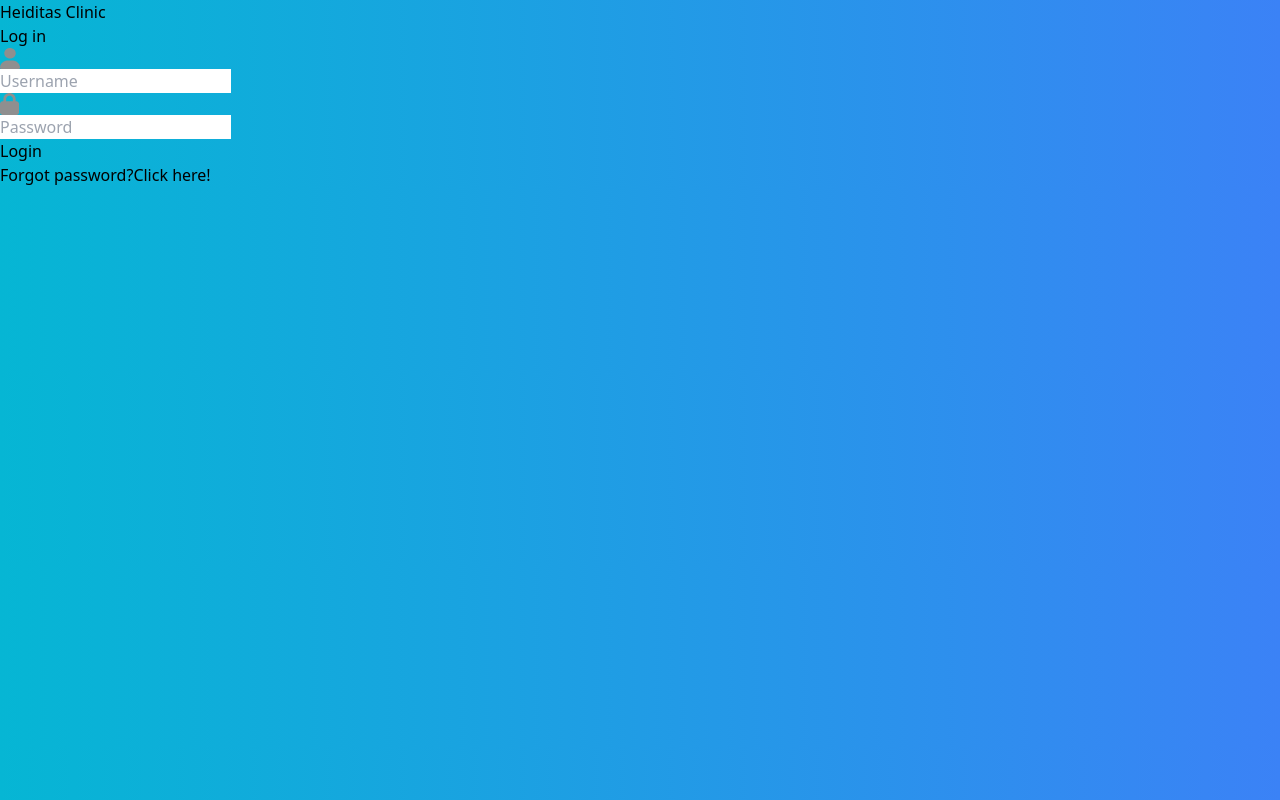
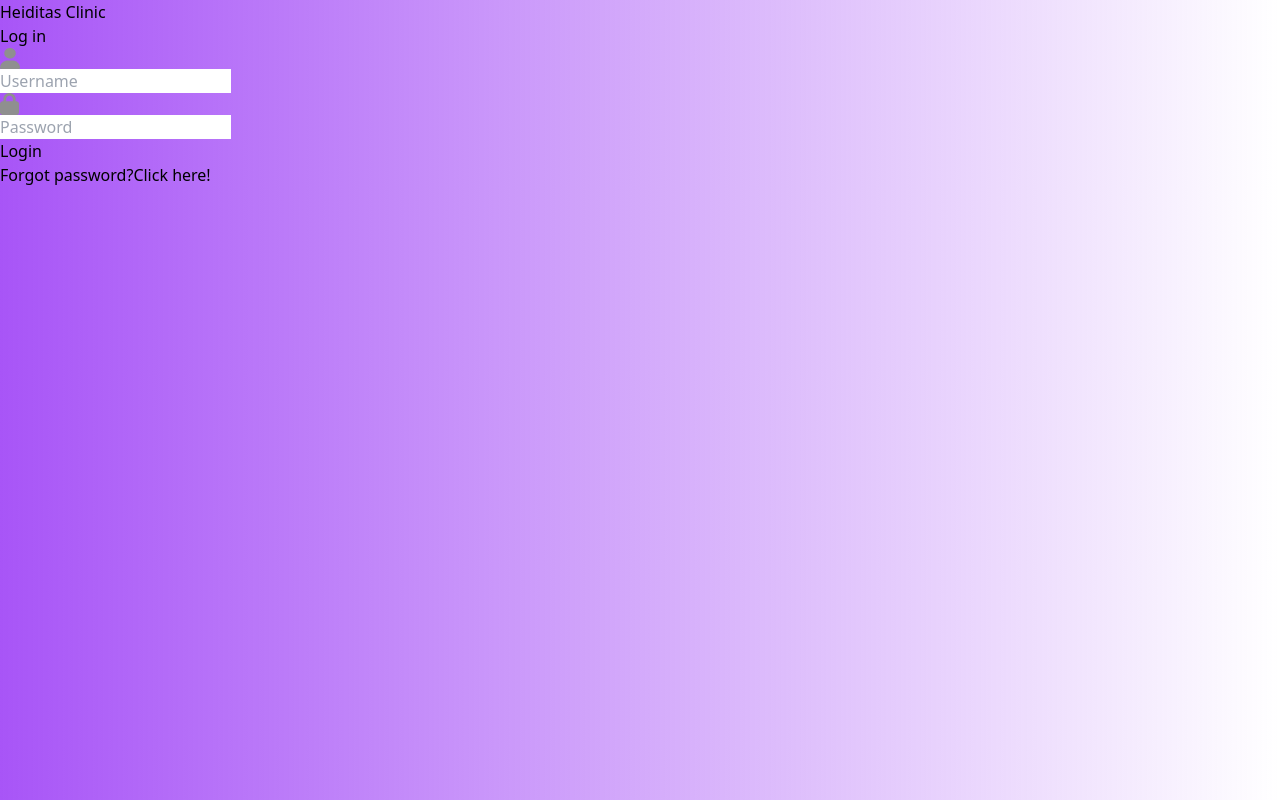
Before and after one commit to camilorojas96/Dentalcrud, a React (Vite) app: page / in a window 1280 px wide. Built offline with nearby package versions, Linux system fonts and the light colour scheme.

Commit message:
Colors purple

```diff
--- a/src/App.jsx
+++ b/src/App.jsx
@@ -10,7 +10,7 @@ import Login_page from "./pages/Log in/Login_page"
 const App = ()=>{
   return (
     <div>
-      <nav className="bg-gradient-to-r from-indigo-500 to-emerald-500">
+      <nav className="bg-gradient-to-r from-purple-500">
         <div className="container mx-1 p-2">
           <Link to="/"><h2 className="text-white text-2xl font-bold">Heiditas Clinic</h2></Link>
         </div>
--- a/src/components/Patients.jsx
+++ b/src/components/Patients.jsx
@@ -12,7 +12,7 @@ const Patient = ({patient, get_patients}) =>{
             title: "Do you really want to delete the patient?",
             icon: "Warning",
             showCancelButton: true,
-            confirmButtonColor: "#008000",
+            confirmButtonColor: "#9400D3",
             cancelButtonColor: "#d33",
             confirmButtonText: "Yes, delete it"
         })
@@ -40,7 +40,7 @@ const Patient = ({patient, get_patients}) =>{
                 <div className="text-sm">Email: {patient.email}</div>
 
                 <div className="mt-2 flex gap-4">
-                    <Link to={`/edit/${patient._id}`} className="inline-block w-full text-center shadow-md text-sm bg-blue-600 text-white rounded-sm px-4 py-1 font-bold hover:bg-blue-400 hover:cursor-pointer">Edit</Link>
+                    <Link to={`/edit/${patient._id}`} className="inline-block w-full text-center shadow-md text-sm bg-purple-600 text-white rounded-sm px-4 py-1 font-bold hover:bg-purple-400 hover:cursor-pointer">Edit</Link>
                     <button onClick={()=>delete_patient(patient._id)} className="inline-block w-full text-center shadow-md text-sm bg-red-700 text-white rounded-sm px-4 py-1 font-bold hover:bg-red-500 hover:cursor-pointer">Delete</button>
                 </div>
 
--- a/src/index.css
+++ b/src/index.css
@@ -4,7 +4,7 @@
 
 @layer base{
     body{
-        @apply bg-gradient-to-r from-cyan-500 to-blue-500
+        @apply bg-gradient-to-r from-purple-500
 
     }
 }
```
